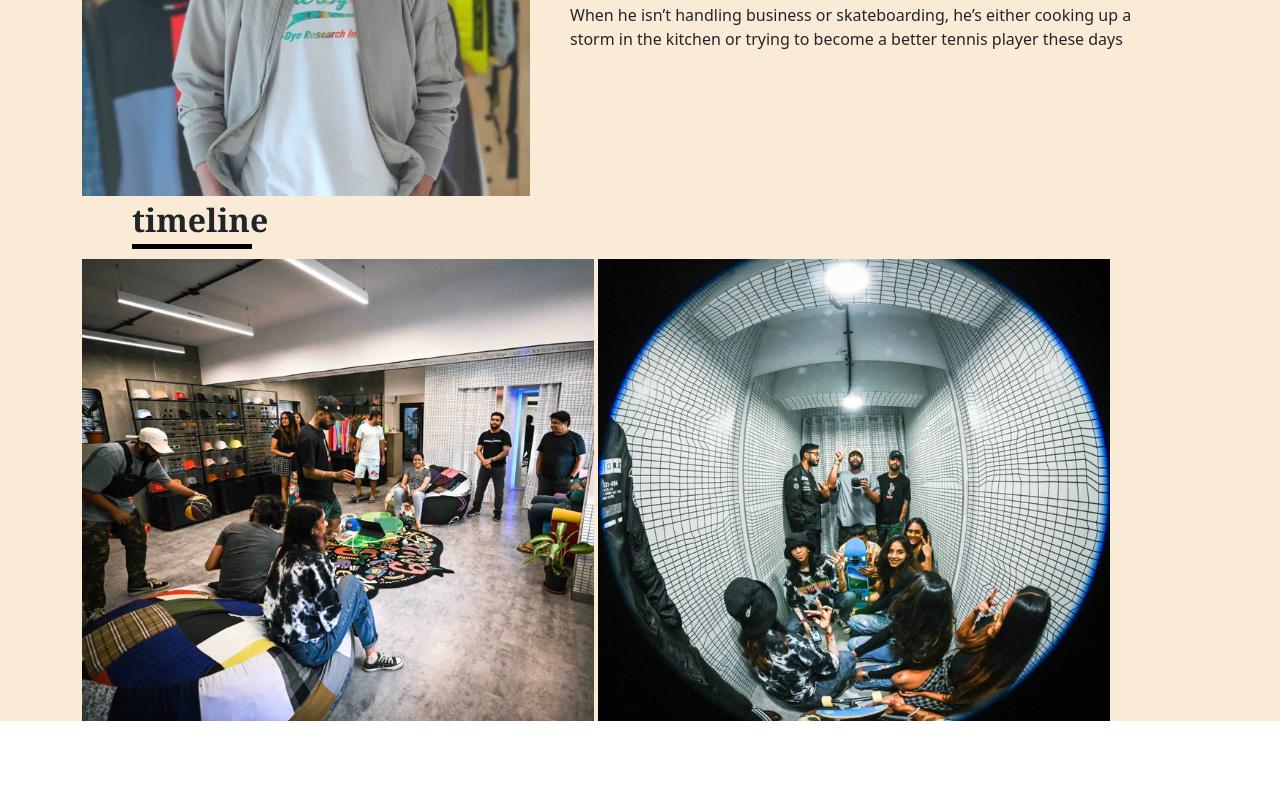
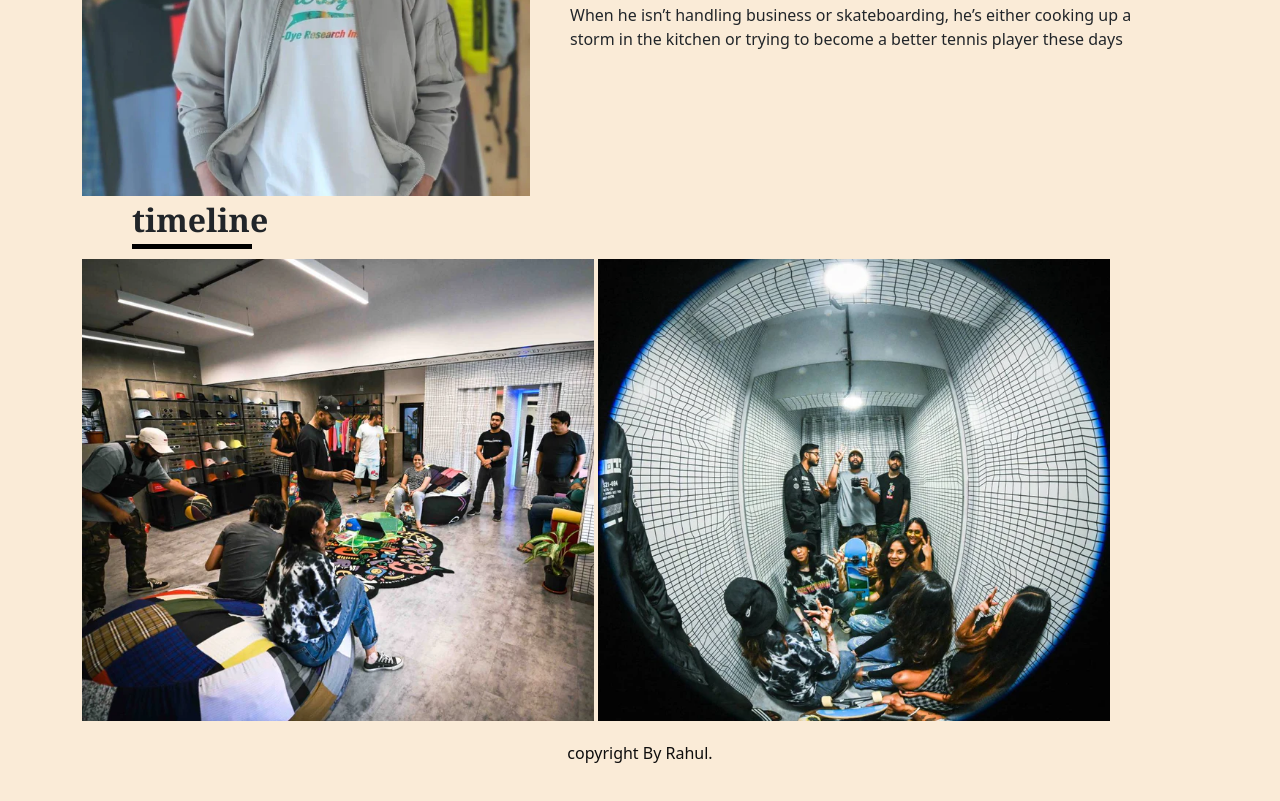
Before and after one commit to 05parmar/urbun-monkey, a plain HTML site: page index.html in a window 1280 px wide. Shown: the part 4523-5324 px from the top of the page. Before the commit the page ends 5244 px from the top, so only its background shows below. Drawn offline with nearby package versions, Linux system fonts and the light colour scheme.

Commit message:
footer added

```diff
--- a/index.html
+++ b/index.html
@@ -319,6 +319,9 @@
       </div>
     </section>
 
+    <footer class="footer">
+      <P>copyright By Rahul.</P>
+    </footer>
 
 
 </body>
--- a/style.css
+++ b/style.css
@@ -158,3 +158,14 @@
   width: 40vw;
   margin-top: 10px;
 }
+
+
+footer {
+  /* background-color: rgb(246, 240, 240); */
+  color: rgb(14, 13, 13);
+  text-align: center;
+  padding: 20px;
+  position: relative;
+  bottom: 0;
+  width: 100%;
+}
```
